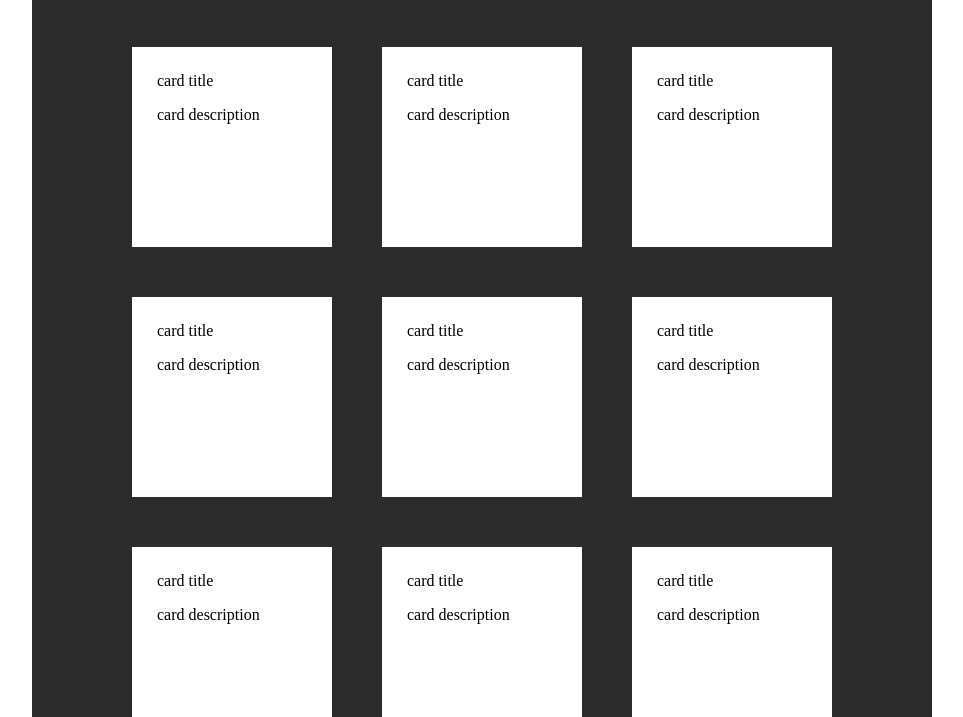
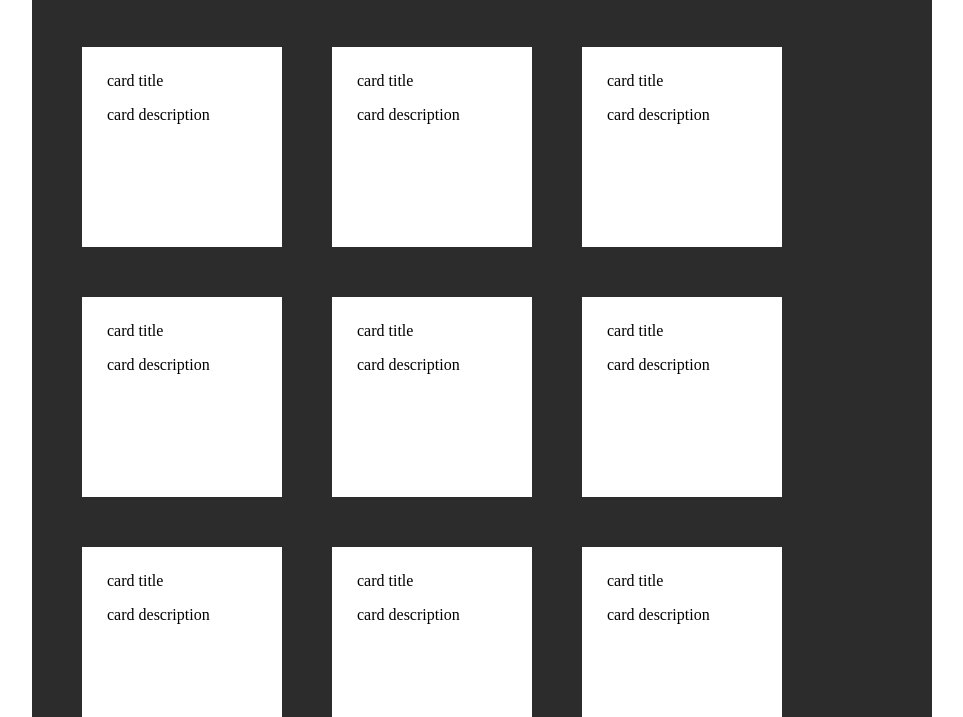
Before and after one commit to MicroOptimization/css_sandbox, a plain HTML site: page gridcards/index.html in a window 1280 px wide. Shown: the part 83-800 px from the top of the page, without its empty margins (158-1121 px from the left). Drawn offline with Linux system fonts and the light colour scheme.

Commit message:
changes for consistency and

```diff
--- a/gridcards/index.html
+++ b/gridcards/index.html
@@ -34,6 +34,7 @@
             <a class="anchor"><div class="card"><div class="cell"><label class="card_name">card title</label><p>card description</p></div></div></a>
 
             <a class="anchor"><div class="card"><div class="cell"><label class="card_name">card title</label><p>card description</p></div></div></a>
+
             <a class="anchor"><div class="card"><div class="cell"><label class="card_name">card title</label><p>card description</p></div></div></a>
             <a class="anchor"><div class="card"><div class="cell"><label class="card_name">card title</label><p>card description</p></div></div></a>
             <a class="anchor"><div class="card"><div class="cell"><label class="card_name">card title</label><p>card description</p></div></div></a>
@@ -46,6 +47,9 @@
             <a class="anchor"><div class="card"><div class="cell"><label class="card_name">card title</label><p>card description</p></div></div></a>
 
             <a class="anchor"><div class="card"><div class="cell"><label class="card_name">card title</label><p>card description</p></div></div></a>
+            <a class="anchor"><div class="card"><div class="cell"><label class="card_name">card title</label><p>card description</p></div></div></a>
+            <a class="anchor"><div class="card"><div class="cell"><label class="card_name">card title</label><p>card description</p></div></div></a>
+
         </div>
     </body>
 </html>
--- a/gridcards/style.css
+++ b/gridcards/style.css
@@ -26,11 +26,13 @@ body {
 .grid {
     display: flex;
     flex-wrap: wrap;
-    justify-content:center;
+    justify-content:flex-start;
     /*flex-direction:row;*/
     gap: 50px;
-    padding-top:50px; /*top gap width worth of background*/
-    max-width:calc(62.5vw + 100px); /* the addition of 100px allows for one gap width of background on either side 62.5vw is the actual size of the box*/
+    padding: 50px;
+    /*top gap width worth of background*/
+
+    max-width:calc(62.5vw); /* the addition of 100px allows for one gap width of background on either side 62.5vw is the actual size of the box*/
     width: calc(100% - 20px);
 
     -ms-overflow-style: none; /* for Internet Explorer, Edge */
```
